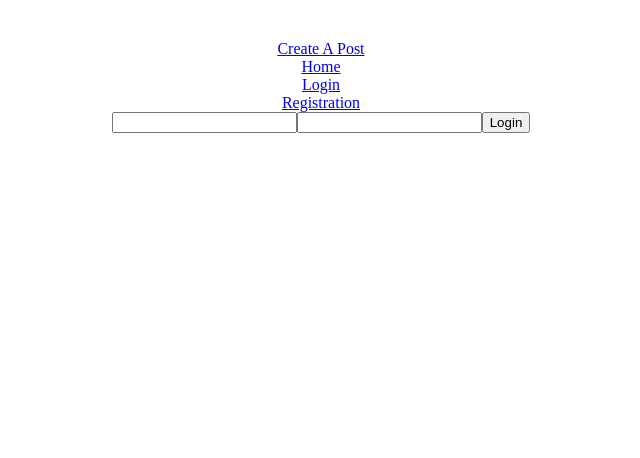
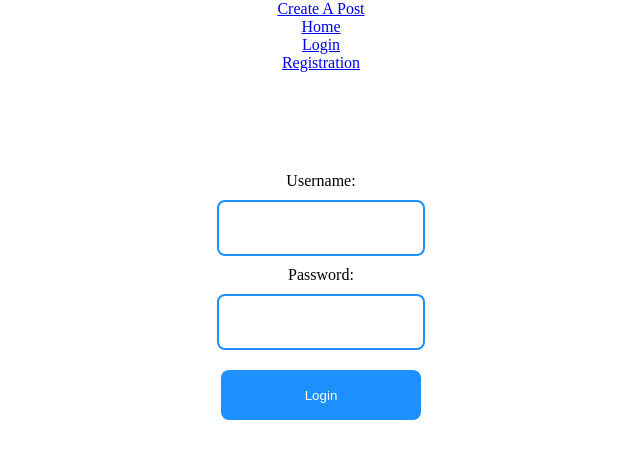
Before and after one commit to HanHanzhi/React-FullStack, a React (Create React App) app in the folder client/: page /login in a window 1280 px wide. Shown: the top 458 px of the page, without its empty margins (319-959 px from the left). Built offline with nearby package versions, Linux system fonts and the light colour scheme.

Commit message:
add styling to log in

```diff
--- a/client/src/App.css
+++ b/client/src/App.css
@@ -3,7 +3,6 @@
   height: auto;
   display: flex;
   align-items: center;
-  padding-top: 40px;
   flex-direction: column;
 }
 
@@ -104,3 +103,129 @@ body {
 span {
   color: red;
 }
+
+/* NAVBAR */
+
+.navbar {
+  width: 100%;
+  height: 70px;
+  background-color: dodgerblue;
+  display: flex;
+  align-items: center;
+  font-family: Arial, Helvetica, sans-serif;
+}
+
+.navbar a {
+  margin-left: 20px;
+  text-decoration: none;
+  color: white;
+}
+
+/* INDIVIDUAL POST */
+.postPage {
+  display: flex;
+  flex-direction: row;
+  width: 100%;
+  height: 100%;
+}
+
+.leftSide {
+  flex: 50%;
+  height: calc(100vh - 70px);
+  display: grid;
+  place-items: center;
+}
+
+.rightSide {
+  flex: 50%;
+  height: calc(100vh - 70px);
+  display: grid;
+  place-items: center;
+  display: flex;
+  flex-direction: column;
+}
+
+.rightSide .addCommentContainer {
+  flex: 20%;
+  width: 100%;
+  display: grid;
+  place-items: center;
+  margin-top: 25px;
+}
+
+.addCommentContainer input,
+button {
+  width: 200px;
+  height: 50px;
+  border-radius: 8px;
+  border: none;
+}
+
+.addCommentContainer button {
+  background-color: dodgerblue;
+  color: white;
+}
+
+.addCommentContainer input {
+  border: 2px solid dodgerblue;
+}
+
+.rightSide .listOfComments {
+  flex: 80%;
+  width: 100%;
+  display: flex;
+  flex-direction: column;
+  align-items: center;
+}
+
+.listOfComments .comment {
+  width: 70%;
+  height: auto;
+  padding: 30px;
+  border: 1px solid lightgray;
+  border-radius: 5px;
+  margin-top: 20px;
+}
+
+#individual {
+  height: 500px;
+  width: 600px;
+}
+
+#individual .title,
+#individual .footer {
+  font-size: 30px;
+}
+
+#individual .body {
+  font-size: 25px;
+}
+
+/* LOGIN */
+
+.loginContainer {
+  display: flex;
+  align-items: center;
+  flex-direction: column;
+  width: 100%;
+  height: 100vh;
+  padding-top: 100px;
+}
+
+.loginContainer input,
+button {
+  width: 200px;
+  height: 50px;
+  border-radius: 8px;
+  border: none;
+  margin: 10px;
+}
+
+.loginContainer button {
+  background-color: dodgerblue;
+  color: white;
+}
+
+.loginContainer input {
+  border: 2px solid dodgerblue;
+}
--- a/client/src/pages/Login.js
+++ b/client/src/pages/Login.js
@@ -16,13 +16,15 @@ function Login() {
       });
   };
   return (
-    <div>
+    <div className="loginContainer">
+      <label>Username:</label>
       <input
         type="text"
         onChange={(event) => {
           setUsername(event.target.value);
         }}
       ></input>
+      <label>Password:</label>
       <input
         type="password"
         onChange={(event) => {
```
